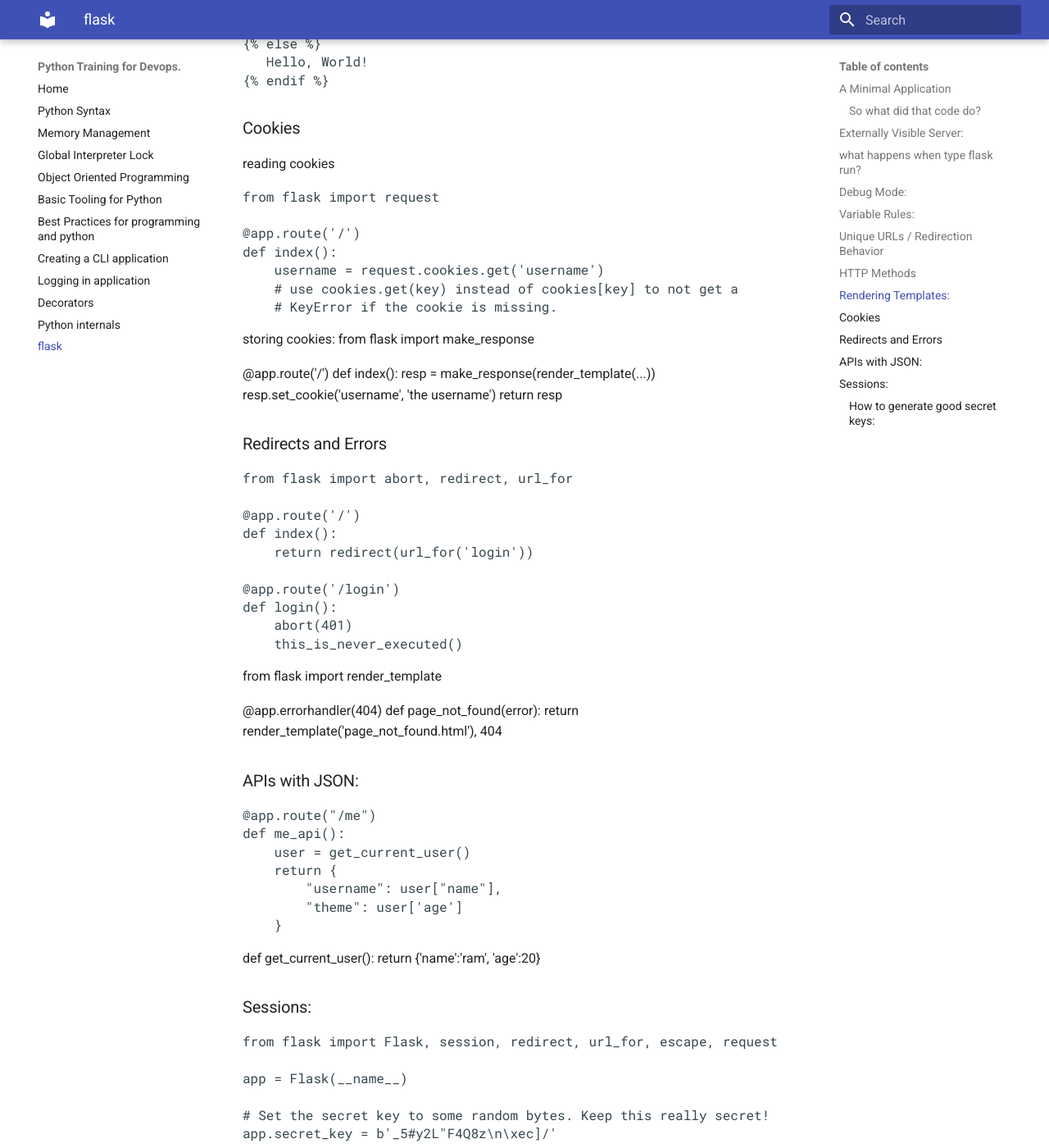
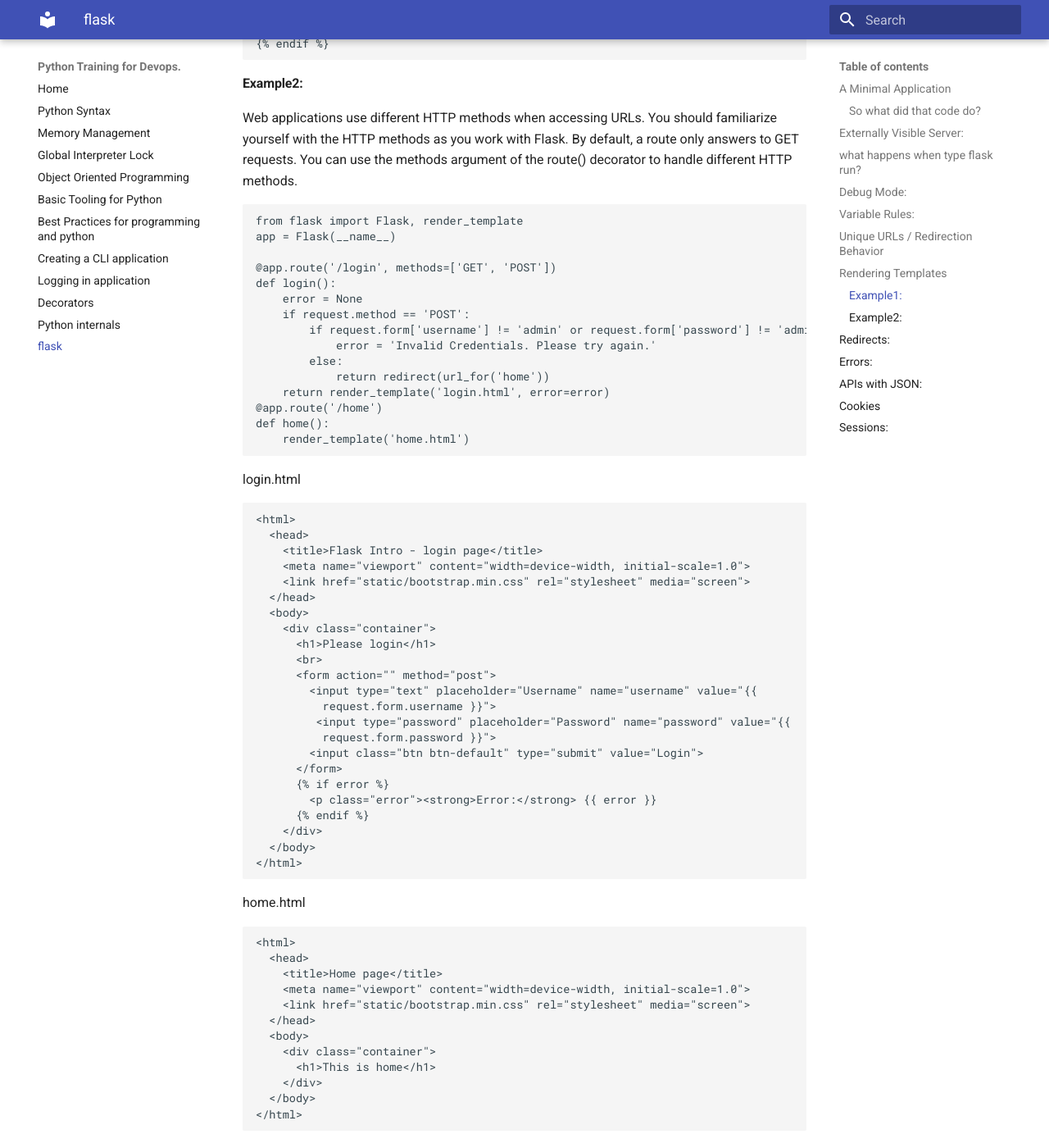
Before and after one commit to chowmean/python-training-for-devops, an MkDocs documentation site: the page built from docs/flask.md, in a window 1280 px wide and 1400 px high, scrolled down 3287 px. Shown: the whole window at 82% size. Built offline with MkDocs 1.6.1 and Material for MkDocs 9.7.7, drawn with Linux system fonts in a browser that asks for light colours; some of the changed text lies outside the part shown.

Commit message:
sessions and cookies added, examples are added  for rendering templates

```diff
--- a/docs/flask.md
+++ b/docs/flask.md
@@ -70,172 +71,237 @@
 ###Variable Rules:
 You can add variable sections to a URL by marking sections with <variable_name>. Your function then receives the <variable_name> as a keyword argument. Optionally, you can use a converter to specify the type of the argument like <converter:variable_name>.
 
-<pre>
-@app.route('/user/<username>')
-def show_user_profile(username):
-    # show the user profile for that user
-    return 'User %s' % escape(username)
+    from flask import Flask, render_template, escape
+    app = Flask(__name__)
 
-@app.route('/post/\<int:post_id>')
-def show_post(post_id):
-    # show the post with the given id, the id is an integer
-    return 'Post %d' % post_id
+    @app.route('/user/<username>')
+    def show_user_profile(username):
+        # show the user profile for that user
+        return 'User %s' % escape(username)
 
-@app.route('/path/\<path:subpath>')
-def show_subpath(subpath):
-    # show the subpath after /path/
-    return 'Subpath %s' % escape(subpath)
-</pre>
+    @app.route('/post/<int:post_id>')
+    def show_post(post_id):
+        # show the post with the given id, the id is an integer
+        return 'Post %d' % post_id
 
-types of converters:
-1. string
-2. int
-3. float
-4. path
-5. uuid
+    @app.route('/path/<path:subpath>')
+    def show_subpath(subpath):
+        # show the subpath after /path/
+        return 'Subpath %s' % subpath
+
+types of converters: <br>
+1. string <br>
+2. int<br>
+3. float<br>
+4. path<br>
+5. uuid<br>
 
 
 ###Unique URLs / Redirection Behavior
 The following two rules differ in their use of a trailing slash.
-<pre>
-@app.route('/projects/')
-def projects():
-    return 'The project page'
 
-@app.route('/about')
-def about():
-    return 'The about page'
-</pre>
+    from flask import Flask
+    app = Flask(__name__)
 
-###HTTP Methods
-Web applications use different HTTP methods when accessing URLs. You should familiarize yourself with the HTTP methods as you work with Flask. By default, a route only answers to GET requests. You can use the methods argument of the route() decorator to handle different HTTP methods.
-<pre>
-@app.route('/login', methods=['GET', 'POST'])
-def login():
-    if request.method == 'POST':
-        return do_the_login()
-    else:
-        return show_the_login_form()
-</pre>
+    @app.route('/projects/')
+    def projects():
+        return 'The project page'
 
-###Rendering Templates:
+    @app.route('/about')
+    def about():
+        return 'The about page'
+
+###Rendering Templates
+
+####Example1:
 Flask configures the Jinja2 template engine for you automatically<br>
 we can use render_template method to render htmls.
 
-<pre>
-from flask import render_template
 
-@app.route('/hello/')
-@app.route('/hello/<name>')
-def hello(name=None):
-    return render_template('hello.html', name=name)
-</pre>
+    from flask import Flask, render_template
+    app = Flask(__name__)
+
+    @app.route('/hello/')
+    @app.route('/hello/<name>')
+    def hello(name=None):
+        return render_template('hello.html', name=name)
+
 
 hello.html
-<pre>
-<!doctype html>
-<title>Hello from Flask</title>
-{% if name %}
-  Hello {{name}}
-{% else %}
-   Hello, World!
-{% endif %}
-</pre>
 
-###Cookies
-reading cookies
-<pre>
-from flask import request
+    <!doctype html>
+    <title>Hello from Flask</title>
+    {% if name %}
+      Hello {{name}}
+    {% else %}
+       Hello, World!
+    {% endif %}
 
-@app.route('/')
-def index():
-    username = request.cookies.get('username')
-    # use cookies.get(key) instead of cookies[key] to not get a
-    # KeyError if the cookie is missing.
-</pre>
 
-storing cookies:
-from flask import make_response
+####Example2:
+Web applications use different HTTP methods when accessing URLs. You should familiarize yourself with the HTTP methods as you work with Flask. By default, a route only answers to GET requests. You can use the methods argument of the route() decorator to handle different HTTP methods.
 
-@app.route('/')
-def index():
-    resp = make_response(render_template(...))
-    resp.set_cookie('username', 'the username')
-    return resp
-###Redirects and Errors
-<pre>
-from flask import abort, redirect, url_for
+    from flask import Flask, render_template
+    app = Flask(__name__)
 
-@app.route('/')
-def index():
-    return redirect(url_for('login'))
+    @app.route('/login', methods=['GET', 'POST'])
+    def login():
+        error = None
+        if request.method == 'POST':
+            if request.form['username'] != 'admin' or request.form['password'] != 'admin':
+                error = 'Invalid Credentials. Please try again.'
+            else:
+                return redirect(url_for('home'))
+        return render_template('login.html', error=error)
+    @app.route('/home')
+    def home():
+        render_template('home.html')
 
-@app.route('/login')
-def login():
-    abort(401)
-    this_is_never_executed()
-</pre
+login.html
 
-<pre>
-from flask import render_template
+    <html>
+      <head>
+        <title>Flask Intro - login page</title>
+        <meta name="viewport" content="width=device-width, initial-scale=1.0">
+        <link href="static/bootstrap.min.css" rel="stylesheet" media="screen">
+      </head>
+      <body>
+        <div class="container">
+          <h1>Please login</h1>
+          <br>
+          <form action="" method="post">
+            <input type="text" placeholder="Username" name="username" value="{{
+              request.form.username }}">
+             <input type="password" placeholder="Password" name="password" value="{{
+              request.form.password }}">
+            <input class="btn btn-default" type="submit" value="Login">
+          </form>
+          {% if error %}
+            <p class="error"><strong>Error:</strong> {{ error }}
+          {% endif %}
+        </div>
+      </body>
+    </html>
 
-@app.errorhandler(404)
-def page_not_found(error):
-    return render_template('page_not_found.html'), 404
-</pre>
+home.html
+
+    <html>
+      <head>
+        <title>Home page</title>
+        <meta name="viewport" content="width=device-width, initial-scale=1.0">
+        <link href="static/bootstrap.min.css" rel="stylesheet" media="screen">
+      </head>
+      <body>
+        <div class="container">
+          <h1>This is home</h1>
+        </div>
+      </body>
+    </html>
+
+
+
+
+###Redirects:
+
+    from flask import abort, redirect, url_for
+    app = Flask(__name__)
+
+    @app.route('/')
+    def index():
+        return redirect(url_for('login'))
+
+    @app.route('/login')
+    def login():
+        return 'Hey.. You just landed on log in page'
+
+
+
+###Errors:
+
+    from flask import Flask, redirect, redirect
+    app = Flask(__name__)
+
+    @app.route('/')
+    def index():
+        return redirect(redirect('login'))
+
+    @app.route('/login')
+    def login():
+        return 'Hey.. You just landed on log in page'
+
+    @app.errorhandler(404)
+    def page_not_found(error):
+        return 'Hey.. you landed on mising page..<br><ul><li>/</li> <li>/login</li> </ul>'
+
 
 
 ###APIs with JSON:
-<pre>
-@app.route("/me")
-def me_api():
-    user = get_current_user()
-    return {
-        "username": user["name"],
-        "theme": user['age']
-    }
-</pre>
 
-def get_current_user():
-    return {'name':'ram', 'age':20}
+    from flask import Flask, redirect, redirect
+    app = Flask(__name__)
+    @app.route("/data")
+    def data():
+        user = get_current_user()
+        return {
+            "username": user["name"],
+            "age": user['age']
+        }
+
+    def get_current_user():
+        return {'name':'ram', 'age':20}
+
+###Cookies
+
+setting cookies:
+
+    from flask import Flas, make_response
+    app = Flask(__name__)
+
+    @app.route('/set_cookie')
+    def set_cookie():
+        resp = make_response('hello world')
+        username = request.args.get('username')
+        resp.set_cookie('username', username)
+        return resp
+
+reading cookies
+
+    from flask import Flask, request
+    app = Flask(__name__)
+
+    @app.route('/get_cookie')
+    def read_cookie():
+        username = request.cookies.get('username')
+        return 'hello %'%username
+
+
 ###Sessions:
-<pre>
-from flask import Flask, session, redirect, url_for, escape, request
+    from flask import Flask, session, redirect, url_for, escape, request
+    app = Flask(__name__)
 
-app = Flask(__name__)
+     # Set the secret key to some random bytes. Keep this really secret!
+    app.secret_key = b'_5#y2L"F4Q8z\n\xec]/'
 
-# Set the secret key to some random bytes. Keep this really secret!
-app.secret_key = b'_5#y2L"F4Q8z\n\xec]/'
+    @app.route('/')
+    def index():
+        if 'username' in session:
+            return 'Logged in as %s' % escape(session['username'])
+        return 'You are not logged in'
 
-@app.route('/')
-def index():
-    if 'username' in session:
-        return 'Logged in as %s' % escape(session['username'])
-    return 'You are not logged in'
+    @app.route('/login', methods=['GET', 'POST'])
+    def login():
+        if request.method == 'POST':
+            session['username'] = request.form['username']
+            return redirect(url_for('index'))
+        return '''
+            <form method="post">
+                <p><input type=text name=username>
+                <p><input type=submit value=Login>
+            </form>
+        '''
 
-@app.route('/login', methods=['GET', 'POST'])
-def login():
-    if request.method == 'POST':
-        session['username'] = request.form['username']
+    @app.route('/logout')
+    def logout():
+        # remove the username from the session if it's there
+        session.pop('username', None)
         return redirect(url_for('index'))
-    return '''
-        <form method="post">
-            <p><input type=text name=username>
-            <p><input type=submit value=Login>
-        </form>
-    '''
-
-@app.route('/logout')
-def logout():
-    # remove the username from the session if it's there
-    session.pop('username', None)
-    return redirect(url_for('index'))
-
-</pre>
-
-####How to generate good secret keys:
-A secret key should be as random as possible. Your operating system has ways to generate pretty random data based on a cryptographic random generator. Use the following command to quickly generate a value for Flask.secret_key (or SECRET_KEY):
-
-<pre>
-python -c 'import os; print(os.urandom(16))'
-</pre>
```
Also changed, not shown: other parts of docs/flask.md (+3 -2 lines).
